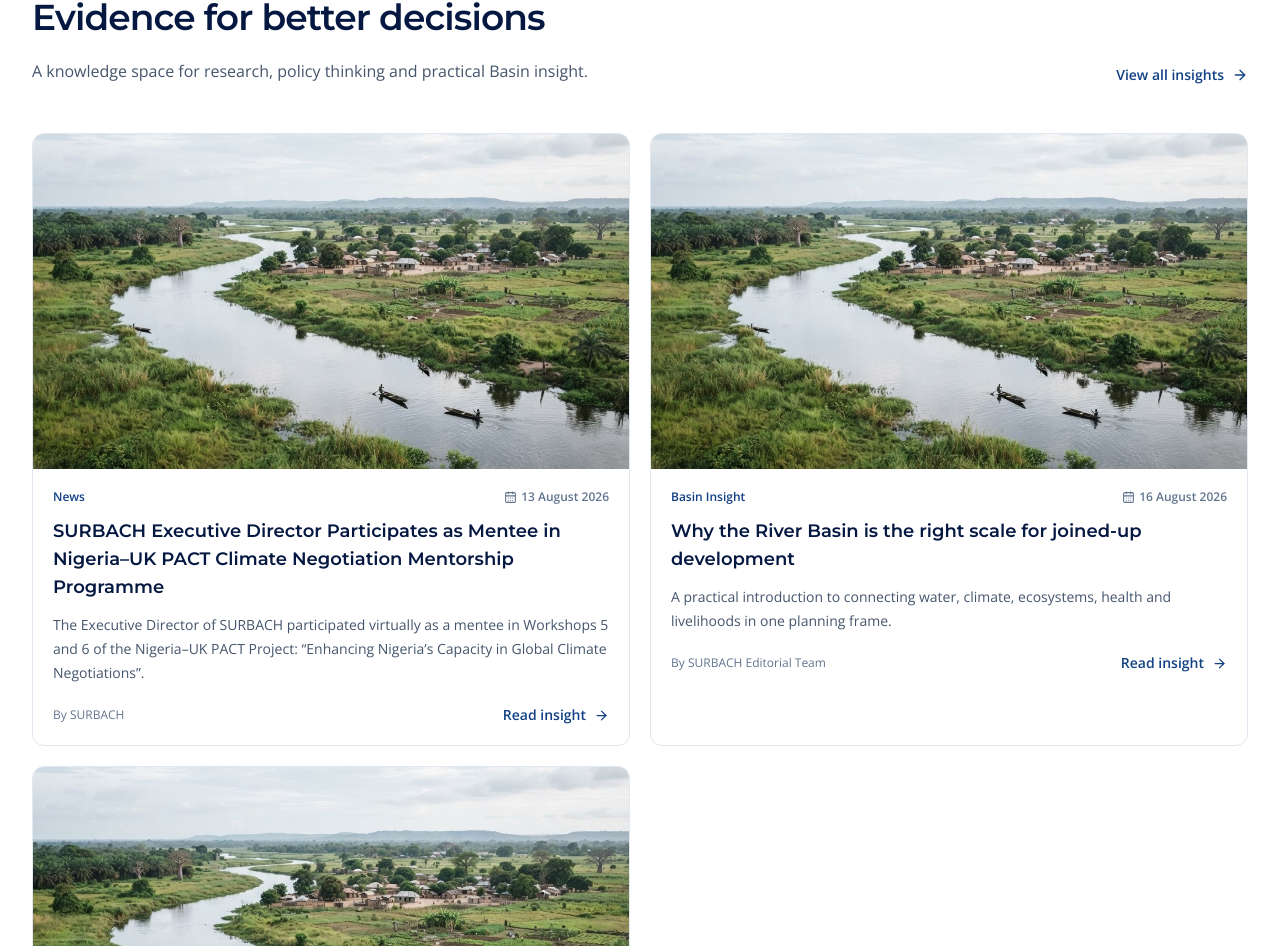
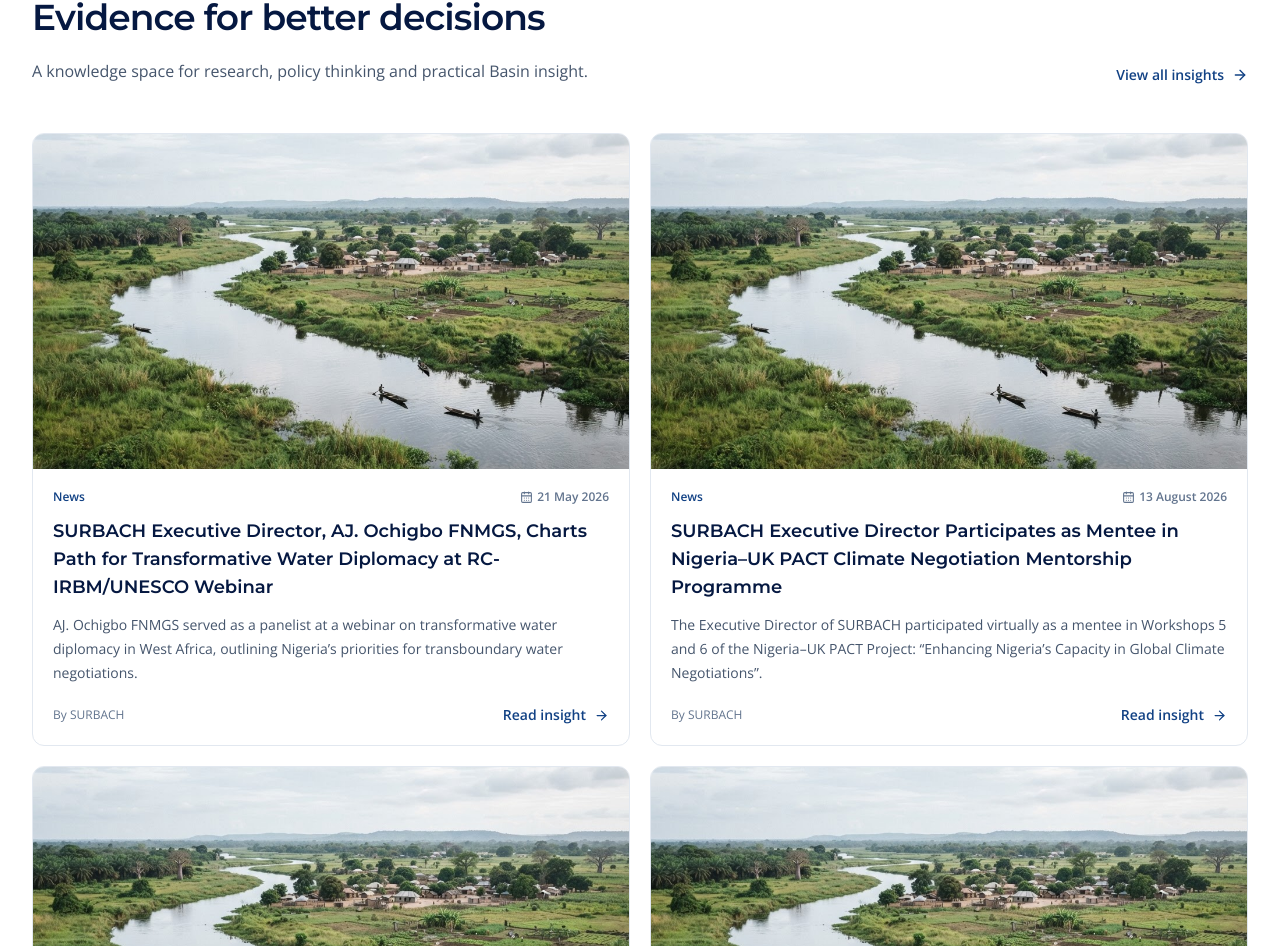
Before and after one commit to brpo01/Surbach, a Next.js app: page / in a window 1280 px wide. Shown: the part 4237-5183 px from the top of the page. Built offline with nearby package versions, Linux system fonts and the light colour scheme.

Commit message:
feat: add new insight detail with detailed Nigeria water diplomacy content
Co-authored-by: Bola-Rotimi Praise <47898882+brpo01@users.noreply.github.com>

```diff
--- a/components/site.tsx
+++ b/components/site.tsx
@@ -20,6 +20,7 @@ export const methodology = [
 
 
 export const insights = [
+  { slug: 'water-diplomacy-rc-irbm-unesco-webinar', title: 'SURBACH Executive Director, AJ. Ochigbo FNMGS, Charts Path for Transformative Water Diplomacy at RC-IRBM/UNESCO Webinar', category: 'News', date: '21 May 2026', author: 'SURBACH', image: '/images/surbach-basin-hero.png', summary: 'AJ. Ochigbo FNMGS served as a panelist at a webinar on transformative water diplomacy in West Africa, outlining Nigeria’s priorities for transboundary water negotiations.' },
   { slug: 'nigeria-uk-pact-climate-negotiation-mentorship', title: 'SURBACH Executive Director Participates as Mentee in Nigeria–UK PACT Climate Negotiation Mentorship Programme', category: 'News', date: '13 August 2026', author: 'SURBACH', image: '/images/surbach-basin-hero.png', summary: 'The Executive Director of SURBACH participated virtually as a mentee in Workshops 5 and 6 of the Nigeria–UK PACT Project: “Enhancing Nigeria’s Capacity in Global Climate Negotiations”.' },
   { slug: 'river-basin-philosophy', title: 'Why the River Basin is the right scale for joined-up development', category: 'Basin Insight', date: '16 August 2026', author: 'SURBACH Editorial Team', image: '/images/surbach-basin-hero.png', summary: 'A practical introduction to connecting water, climate, ecosystems, health and livelihoods in one planning frame.' },
   { slug: 'climate-readiness', title: 'From climate risk to project readiness', category: 'Commentary', date: '16 August 2026', author: 'SURBACH Editorial Team', image: '/images/surbach-basin-hero.png', summary: 'What institutions need to move from vulnerability assessment toward fundable, implementable responses.' },
```
Also changed, not shown: app/insights/[slug]/page.tsx (+1 -1 lines).
